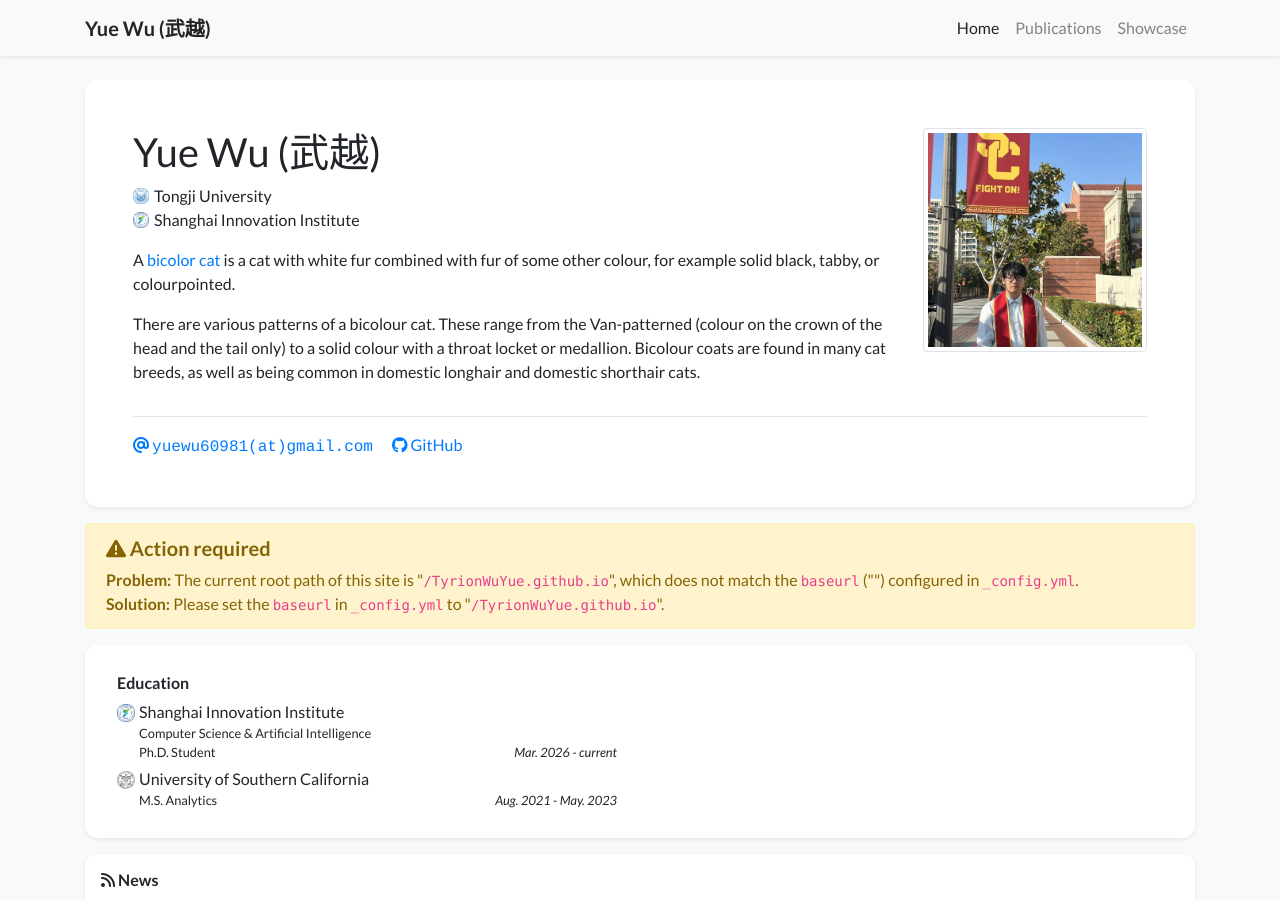
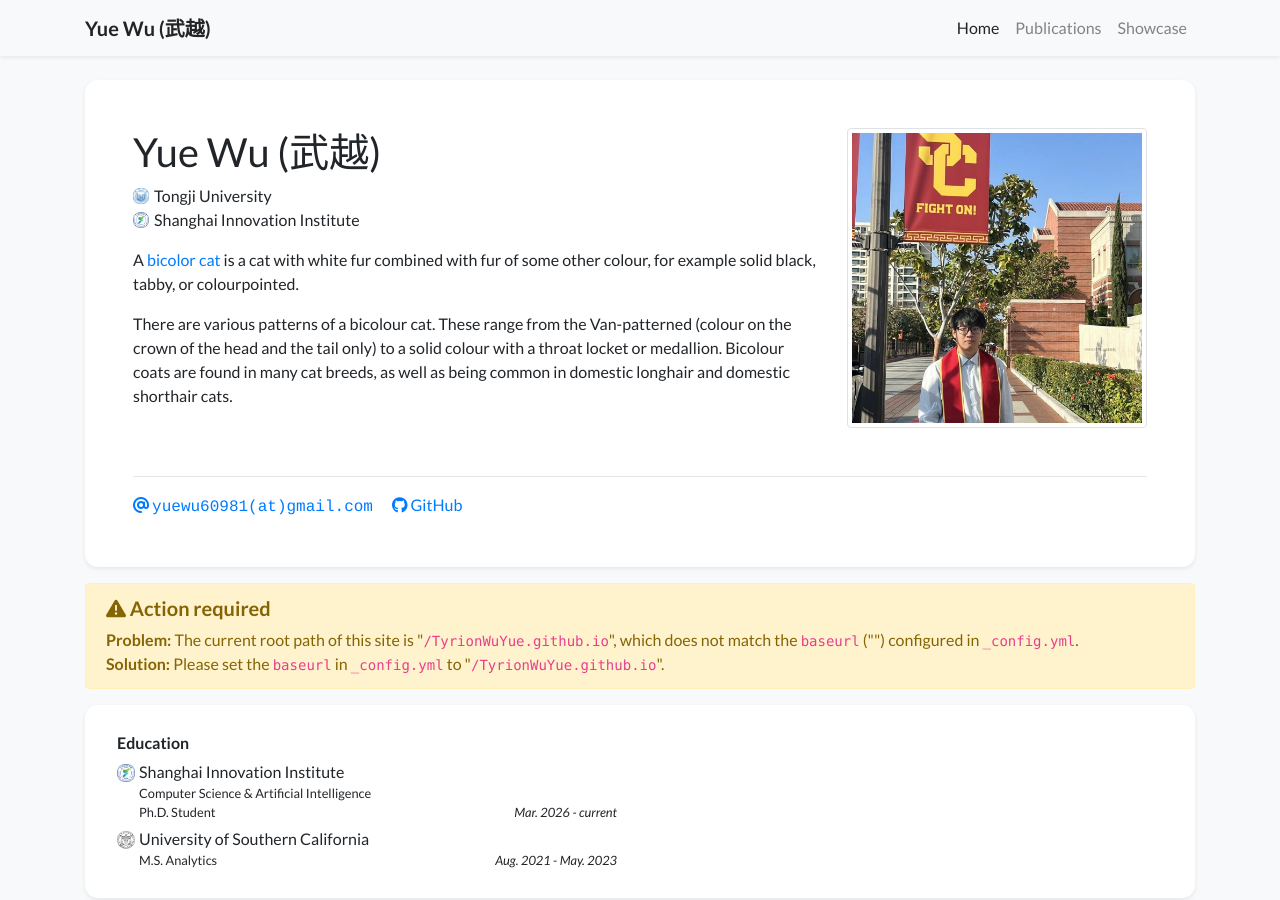
Before and after one commit to TyrionWuYue/TyrionWuYue.github.io, a Jekyll site: the page built from index.html, in a window 1280 px wide and 900 px high. Built offline with Jekyll 4.4.1, drawn with Linux system fonts in a browser that asks for light colours; nearby versions of some CDN libraries; a style sheet for code colours, icons or effects is not loaded.

Commit message:
Update profile_card.html

```diff
--- a/_includes/widgets/profile_card.html
+++ b/_includes/widgets/profile_card.html
@@ -10,7 +10,7 @@
                             <img
                                 src="{{ site.data.profile.portrait_url | relative_url }}"
                                 class="figure-img img-fluid img-thumbnail"
-                                style="height: 224px;"
+                                style="height: 300px;"
                                 data-toggle="tooltip"
                                 data-placement="top"
                                 title="{{ site.data.profile.portrait_caption }}">
```
